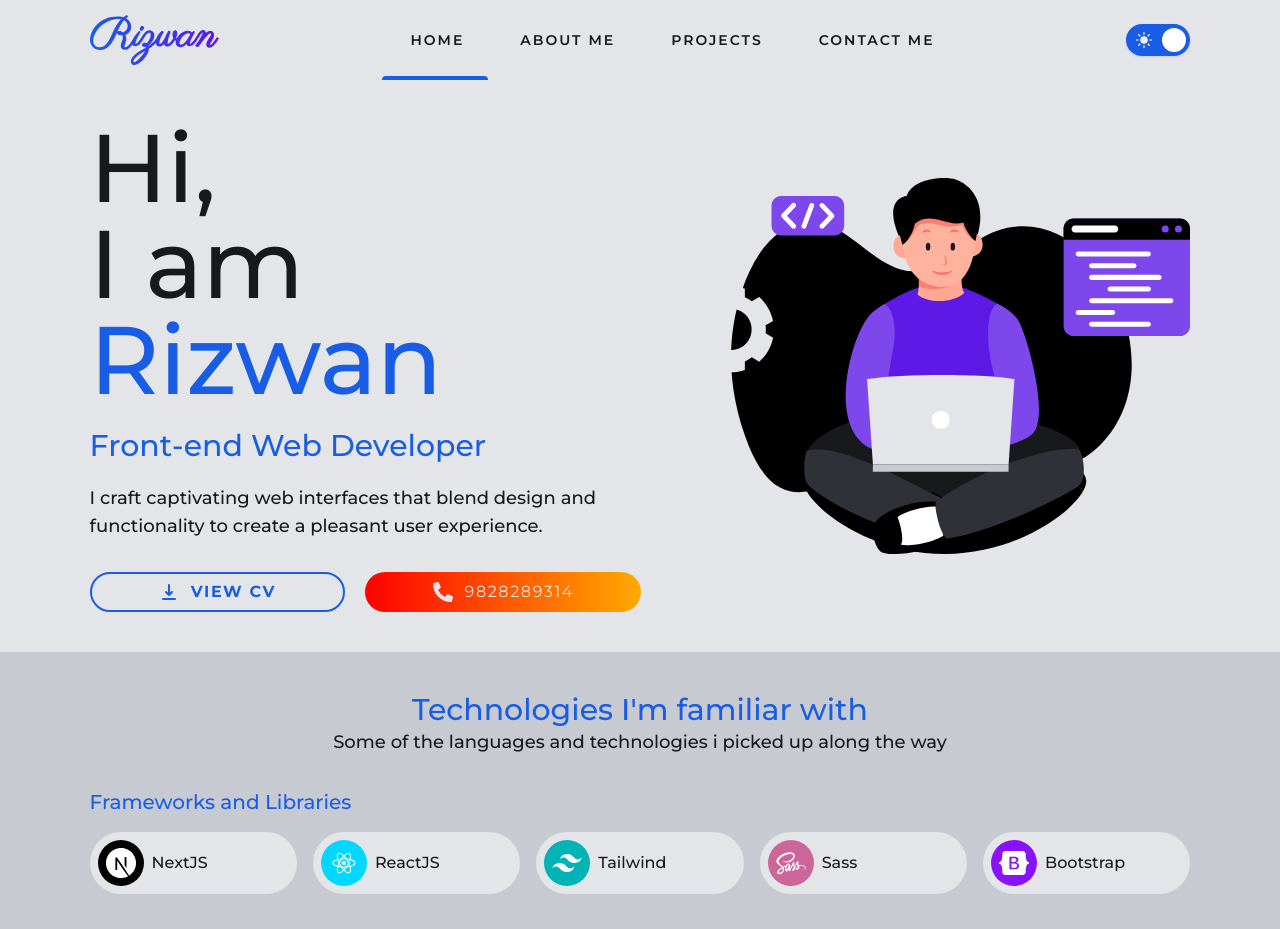
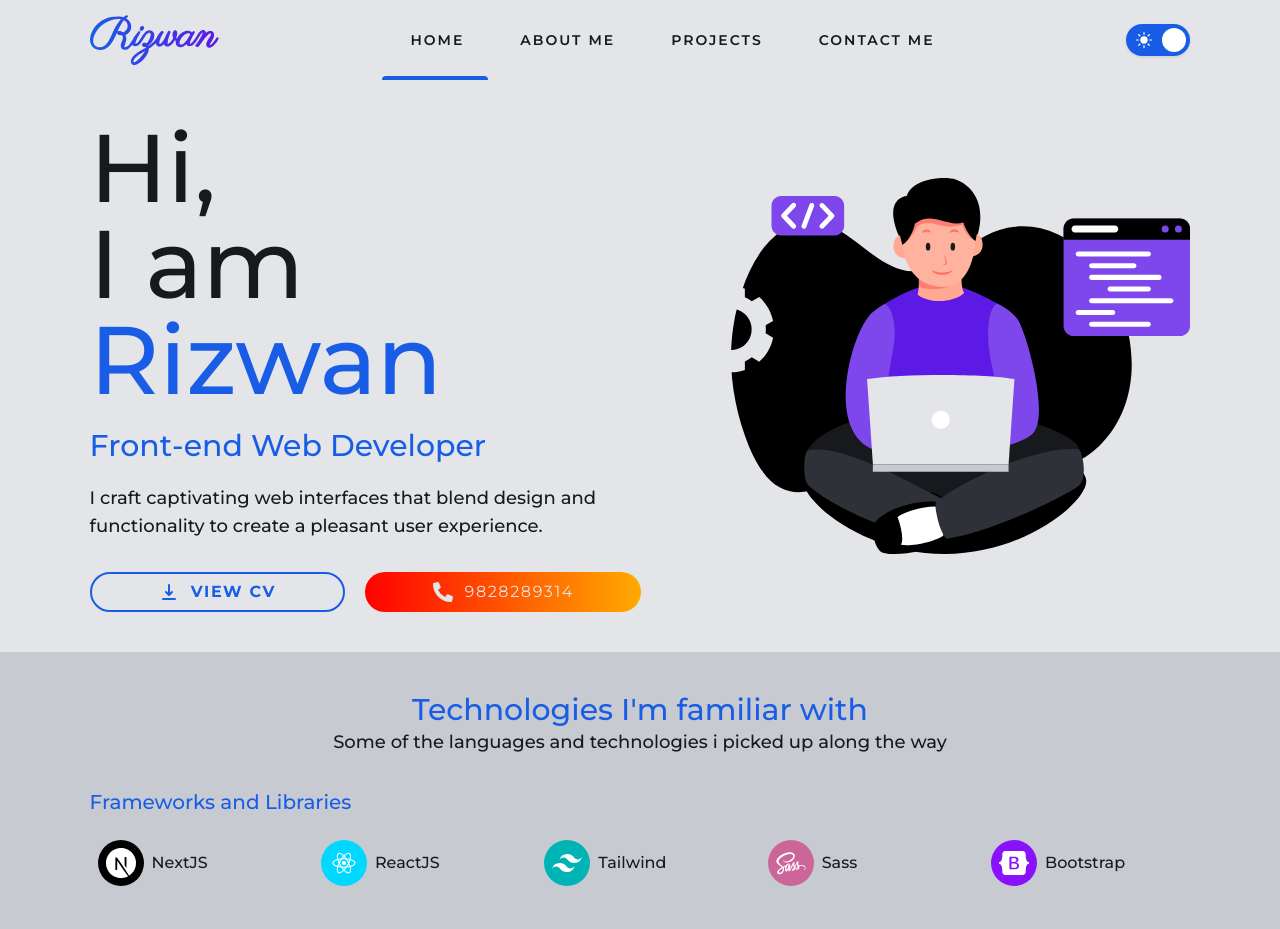
Before and after one commit to rizwanahamadcodes/portfolio, a Next.js app: page / in a window 1280 px wide. Shown: the top 929 px of the page. Built offline with nearby package versions, Linux system fonts and the light colour scheme.

Commit message:
changed tech card from gray-100 to white just to show

```diff
--- a/src/app/home/TechnologiesSection.tsx
+++ b/src/app/home/TechnologiesSection.tsx
@@ -144,7 +144,7 @@ export const TechCard: React.FC<TechCardProps> = (props) => {
     return (
         <div
             key={id}
-            className="flex cursor-pointer items-center gap-2 rounded-full bg-gray-100 p-2 pr-4  hover:shadow hover:shadow-gray-900/30 active:scale-[0.98] dark:bg-gray-700 dark:hover:shadow-gray-900/70"
+            className="bg-gray-white flex cursor-pointer items-center gap-2 rounded-full p-2 pr-4  hover:shadow hover:shadow-gray-900/30 active:scale-[0.98] dark:bg-gray-700 dark:hover:shadow-gray-900/70"
         >
             <div
                 style={{
```
